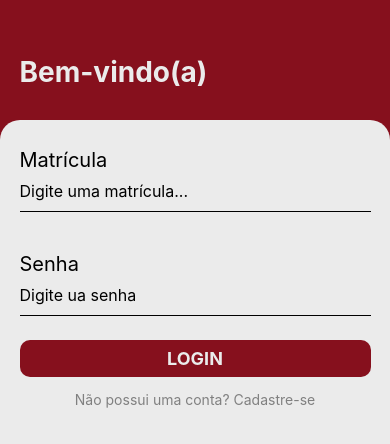
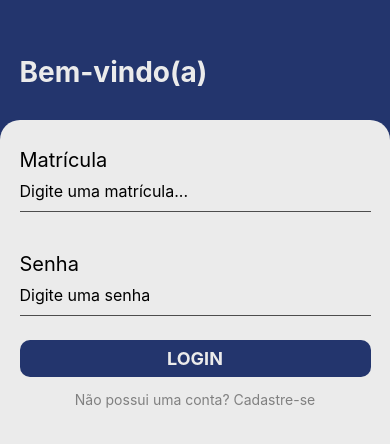
Before and after one commit to samuel-galiano/authTest, a React Native app: screen /Login in a window 390 px wide. Shown: the top 444 px of the page. Built offline with nearby package versions, Linux system fonts and the light colour scheme.

Commit message:
fix(major): corrigir algumas cores e posicionamentos

```diff
--- a/package.json
+++ b/package.json
@@ -17,7 +17,10 @@
     "react-native": "0.74.5",
     "react-native-animatable": "^1.4.0",
     "react-native-safe-area-context": "4.10.5",
-    "react-native-screens": "3.31.1"
+    "react-native-screens": "3.31.1",
+    "react-native-web": "~0.19.10",
+    "react-dom": "18.2.0",
+    "@expo/metro-runtime": "~3.2.3"
   },
   "devDependencies": {
     "@babel/core": "^7.20.0",
--- a/src/Screens/Login/index.js
+++ b/src/Screens/Login/index.js
@@ -14,7 +14,7 @@ export function Login() {
                 <Native.TextInput placeholder="Digite uma matrícula..." style={styles.input} />
 
                 <Native.Text style={styles.tittle}>Senha</Native.Text>
-                <Native.TextInput placeholder="Digite ua senha" style={styles.input} />
+                <Native.TextInput placeholder="Digite uma senha" style={styles.input} secureTextEntry/>
 
                 <Native.TouchableOpacity style={styles.button}>
                     <Native.Text style={styles.buttonText}>LOGIN</Native.Text>
--- a/src/Screens/Login/style.js
+++ b/src/Screens/Login/style.js
@@ -1,7 +1,7 @@
 export const loginStyle = {
     container: {
         flex: 1,
-        backgroundColor: "#86101D"
+        backgroundColor: "#23356D"
     },
     containerHeader: {
         marginTop: '14%',
@@ -27,12 +27,13 @@ export const loginStyle = {
     },
     input: {
         borderBottomWidth: 1,
+        borderColor: "#4D4D4D",
         height: 40,
         marginBottom: 12,
         fontSize: 16
     },
     button: {
-        backgroundColor: "#86101D",
+        backgroundColor: "#23356D",
         width: '100%',
         borderRadius: 10,
         paddingVertical: 8,
--- a/src/Screens/Welcome/index.js
+++ b/src/Screens/Welcome/index.js
@@ -9,7 +9,7 @@ export function Welcome() {
     return (
         <Native.View style={styles.container}>
             <Native.View style={styles.containerText}>
-                <Native.Text style={styles.title}>Monitore e Organize</Native.Text>
+                <Native.Text style={styles.title}>Sistema de Autenticação Teste</Native.Text>
                 <Native.Text style={styles.text}>faça login para começar...</Native.Text>
             </Native.View>
             <Animatable.View style={styles.containerForm} animation={"fadeInUp"} delay={1250}>
--- a/src/Screens/Welcome/style.js
+++ b/src/Screens/Welcome/style.js
@@ -1,7 +1,7 @@
 export const welcomeStyle = {
     container: {
         flex: 1,
-        backgroundColor: "#86101D",
+        backgroundColor: "#23356D",
     },
     containerForm: {
         flex: 1,
@@ -27,7 +27,7 @@ export const welcomeStyle = {
         fontSize: 20
     },
     button: {
-        backgroundColor: "#86101D",
+        backgroundColor: "#23356D",
         padding: 20,
         borderRadius: 10,
         width: '60%'
```
Also changed, not shown: 1 other file (tests, documents, lock files or other folders).
